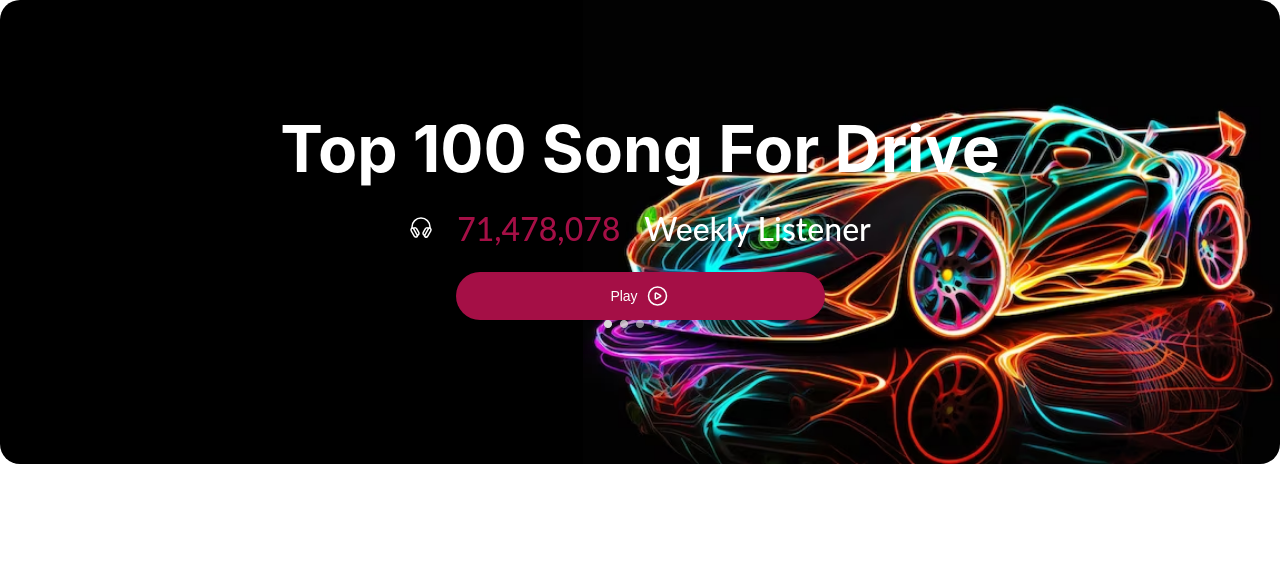
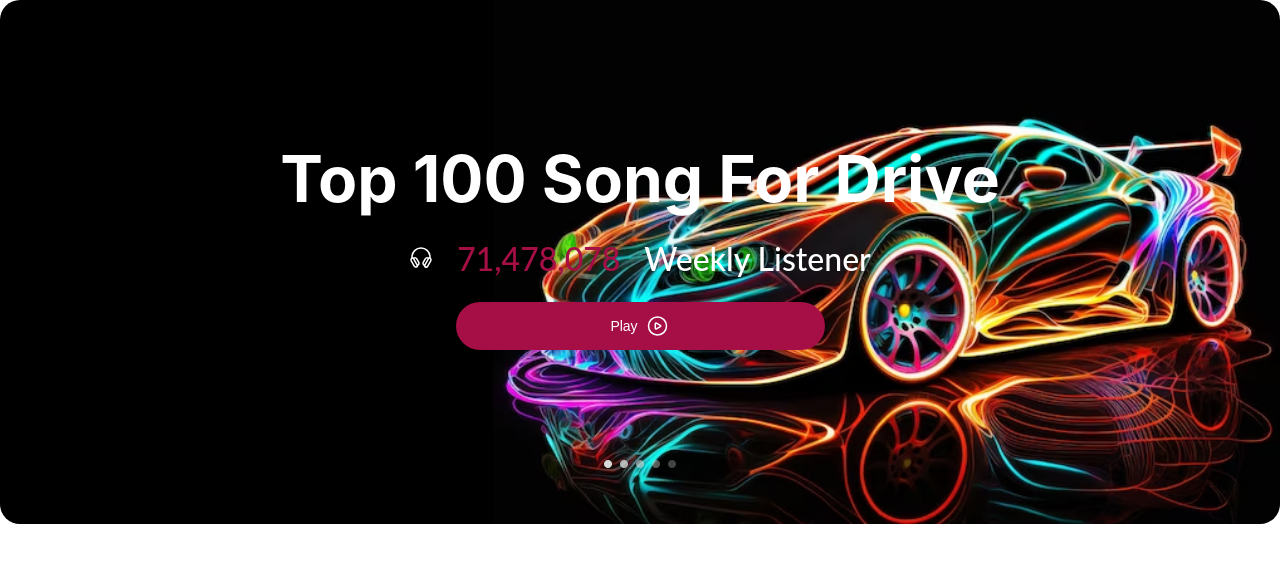
Before and after one commit to anrex019/jukebox-front, a Next.js app: page / in a window 1280 px wide. Shown: the top 562 px of the page. Built offline with nearby package versions, Linux system fonts and the light colour scheme.

Commit message:
feat: create news component

```diff
--- a/app/components/topBanner/TopBanner.module.scss
+++ b/app/components/topBanner/TopBanner.module.scss
@@ -2,7 +2,7 @@
     width: 100%;
     max-width: 1416px;
     min-height: 464px;
-    padding: 32px 64px;
+    padding: 32px;
 
 
     background-color: #000;
@@ -18,7 +18,11 @@
     justify-content: center;
     align-items: center;
   }
-
+.inner {
+    display: flex;
+    flex-direction: column;
+    height: 460px;
+}
 
 
 
--- a/app/components/topBanner/TopBanner.tsx
+++ b/app/components/topBanner/TopBanner.tsx
@@ -22,8 +22,8 @@ const TopBanner = () => {
           <img src="/topbannerimg/play.svg" alt="Play" />
         </span>
       </button>
+
     </div>
-
     <div className={styles.dots}>
       <img src="/topbannerimg/dot1.png" alt="dot" />
       <img src="/topbannerimg/dot2.png" alt="dot" />
@@ -31,6 +31,7 @@ const TopBanner = () => {
       <img src="/topbannerimg/dot4.png" alt="dot" />
       <img src="/topbannerimg/dot5.png" alt="dot" />
     </div>
+
   </div>
 </section>
   );
```
